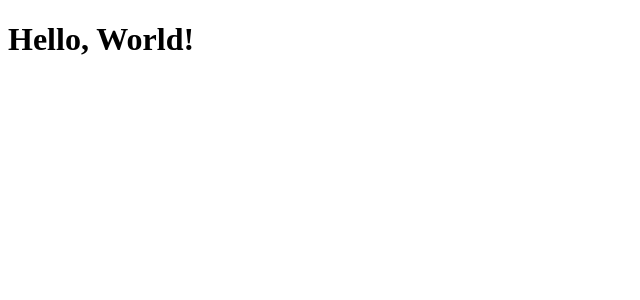
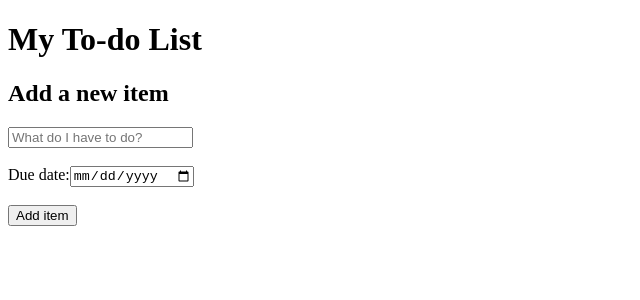
Before and after one commit to nchumphot/fullstack-todo-app, a React (Create React App) app: page / in a window 1280 px wide. Shown: the top 300 px of the page, without its empty margins (0-640 px from the left). Built offline with nearby package versions, Linux system fonts and the light colour scheme; no server answers; the HTML template or start-up script is replaced by a standard one.

Commit message:
Initial commit

```diff
--- a/src/App.tsx
+++ b/src/App.tsx
@@ -1,7 +1,28 @@
-import { greet } from "./utils/greet";
+import { MainContent } from "./components/MainContent";
+import { PageHeader } from "./components/PageHeader";
+import DbItemWithId from "./components/DbItemWithId";
+import { useState, useEffect } from "react";
+import { AddNewItem } from "./components/AddNewItem";
+import { fetchData } from "./utils/fetchData";
 
 function App(): JSX.Element {
-  return <h1>{greet("World")}</h1>;
+  const [data, setData] = useState<DbItemWithId[]>([]);
+  const baseUrl =
+    process.env.NODE_ENV === "production"
+      ? "my-project.herokuapp.com"
+      : "http://localhost:4000/items";
+  // Fetching data from API
+  useEffect(() => {
+    fetchData(baseUrl, setData);
+  }, [baseUrl, data]);
+
+  return (
+    <>
+      <PageHeader />
+      <AddNewItem url={baseUrl} {...{ data, setData }} />
+      <MainContent url={baseUrl} {...{ data, setData }} />
+    </>
+  );
 }
 
 export default App;
--- /dev/null
+++ b/src/components/AddNewItem.tsx
@@ -0,0 +1,74 @@
+import DbItemWithId from "./DbItemWithId";
+import { useState } from "react";
+import axios from "axios";
+import { fetchData } from "../utils/fetchData";
+
+export function AddNewItem(props: {
+  url: string;
+  data: DbItemWithId[];
+  setData: React.Dispatch<React.SetStateAction<DbItemWithId[]>>;
+}): JSX.Element {
+  const [myDescription, setMyDescription] = useState<string>("");
+  const [myDueDate, setMyDueDate] = useState<string>("");
+
+  const handleAddNewItem = () => {
+    if (myDescription === "" && myDueDate === "") {
+      alert("Please enter what you want to do and a due date");
+    } else if (myDescription === "") {
+      alert("Please enter what you want to do");
+    } else if (myDueDate === "") {
+      alert("Please enter a due date");
+    } else {
+      const today = new Date();
+      const todaysDate =
+        today.getFullYear() +
+        "-" +
+        (today.getMonth() + 1) +
+        "-" +
+        today.getDate();
+      axios
+        .post(props.url, {
+          description: myDescription,
+          isComplete: false,
+          creationDate: todaysDate,
+          dueDate: myDueDate,
+        })
+        .then((response) => console.log(response))
+        .catch((error) => console.log(error));
+      setMyDescription("");
+      setMyDueDate("");
+      fetchData(props.url, props.setData);
+      alert("New to-do item added successfully!");
+    }
+  };
+
+  return (
+    <>
+      <h2>Add a new item</h2>
+      <input
+        required
+        type="text"
+        placeholder="What do I have to do?"
+        value={myDescription}
+        onChange={(e) => {
+          setMyDescription(e.target.value);
+          //   console.log("My new description is:", e.target.value);
+        }}
+      />
+      <br />
+      <br />
+      <label>Due date:</label>
+      <input
+        required
+        type="date"
+        value={myDueDate}
+        onChange={(e) => {
+          setMyDueDate(e.target.value);
+        }}
+      />
+      <br />
+      <br />
+      <button onClick={handleAddNewItem}>Add item</button>
+    </>
+  );
+}
--- /dev/null
+++ b/src/components/DbItemWithId.ts
@@ -0,0 +1,7 @@
+export default interface DbItemWithId {
+  description: string;
+  isComplete: boolean;
+  creationDate: string;
+  dueDate: string;
+  id: number;
+}
--- /dev/null
+++ b/src/components/MainContent.tsx
@@ -0,0 +1,47 @@
+import axios from "axios";
+import DbItemWithId from "./DbItemWithId";
+
+export function MainContent(props: {
+  url: string;
+  data: DbItemWithId[];
+  setData: React.Dispatch<React.SetStateAction<DbItemWithId[]>>;
+}): JSX.Element {
+  const handleMarkAsCompleted = (toDoItem: DbItemWithId) => {
+    const urlToChange: string = props.url + "/" + toDoItem.id.toString();
+    axios
+      .patch(urlToChange, { isComplete: true })
+      .then((response) => console.log(response))
+      .catch((error) => console.log(error));
+  };
+  const handleDelete = (toDoItem: DbItemWithId) => {
+    const urlToChange: string = props.url + "/" + toDoItem.id.toString();
+    axios.delete(urlToChange);
+  };
+
+  const ToDoEntry = (toDoItem: DbItemWithId): JSX.Element => {
+    return (
+      <div key={toDoItem.id}>
+        <hr />
+        <h2>
+          {toDoItem.description}{" "}
+          <small>{toDoItem.isComplete ? "☑️" : "🔜"}</small>
+        </h2>
+        <p>Due date: {toDoItem.dueDate}</p>
+        <button onMouseDown={() => handleMarkAsCompleted(toDoItem)}>
+          Mark as completed
+        </button>
+        <button onMouseDown={() => handleDelete(toDoItem)}>Delete</button>
+      </div>
+    );
+  };
+
+  const ToDoList = (): JSX.Element => {
+    return <>{props.data.map((item) => ToDoEntry(item))}</>;
+  };
+
+  return (
+    <>
+      <ToDoList />
+    </>
+  );
+}
--- /dev/null
+++ b/src/components/PageHeader.tsx
@@ -0,0 +1,7 @@
+export function PageHeader(): JSX.Element {
+  return (
+    <header>
+      <h1>My To-do List</h1>
+    </header>
+  );
+}
--- /dev/null
+++ b/src/utils/fetchData.ts
@@ -0,0 +1,11 @@
+import DbItemWithId from "../components/DbItemWithId";
+import React from "react";
+
+export const fetchData = async (
+  url: string,
+  setData: React.Dispatch<React.SetStateAction<DbItemWithId[]>>
+): Promise<void> => {
+  const response = await fetch(url);
+  const jsonBody: DbItemWithId[] = await response.json();
+  setData(jsonBody);
+};
```
